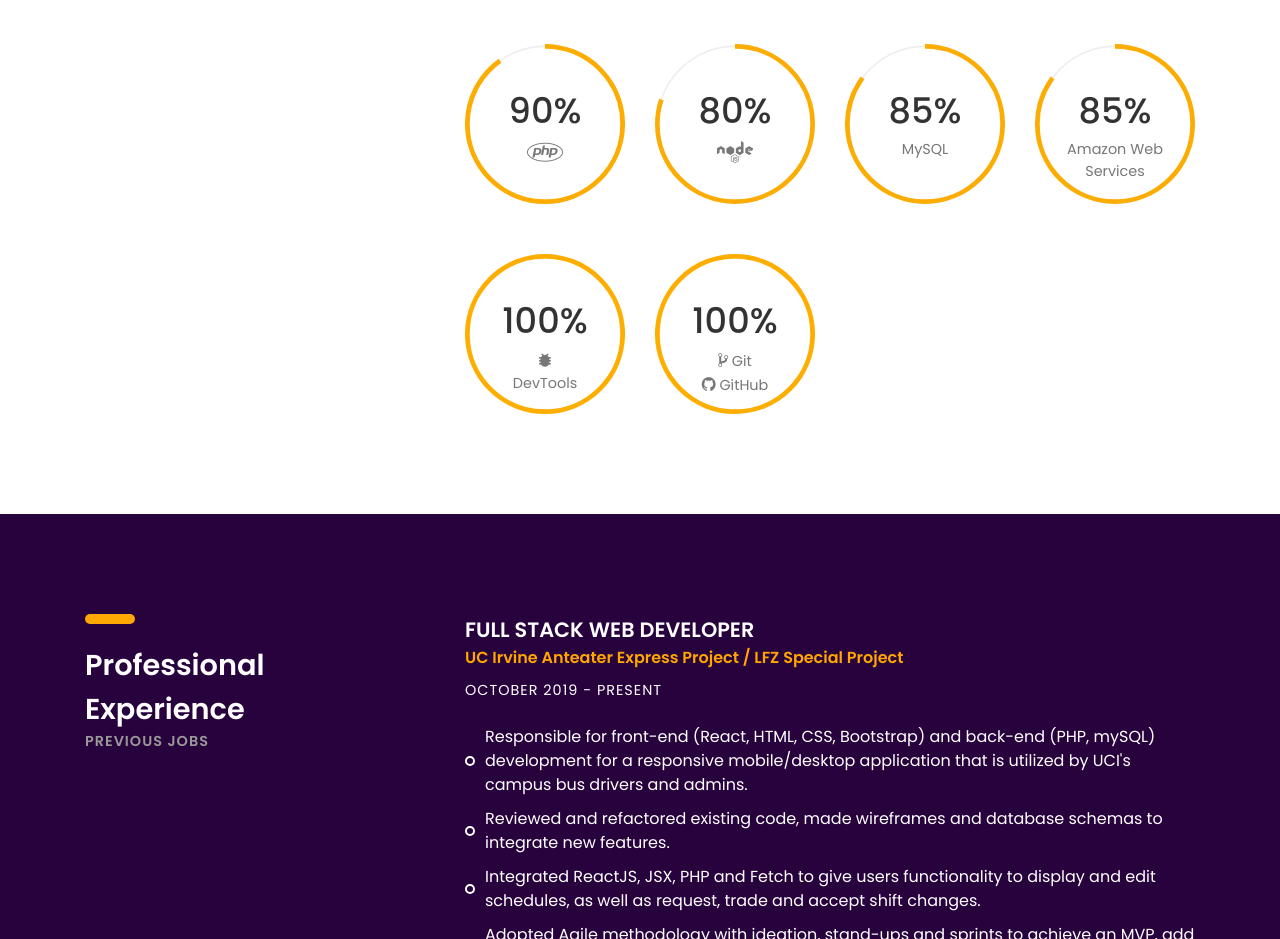
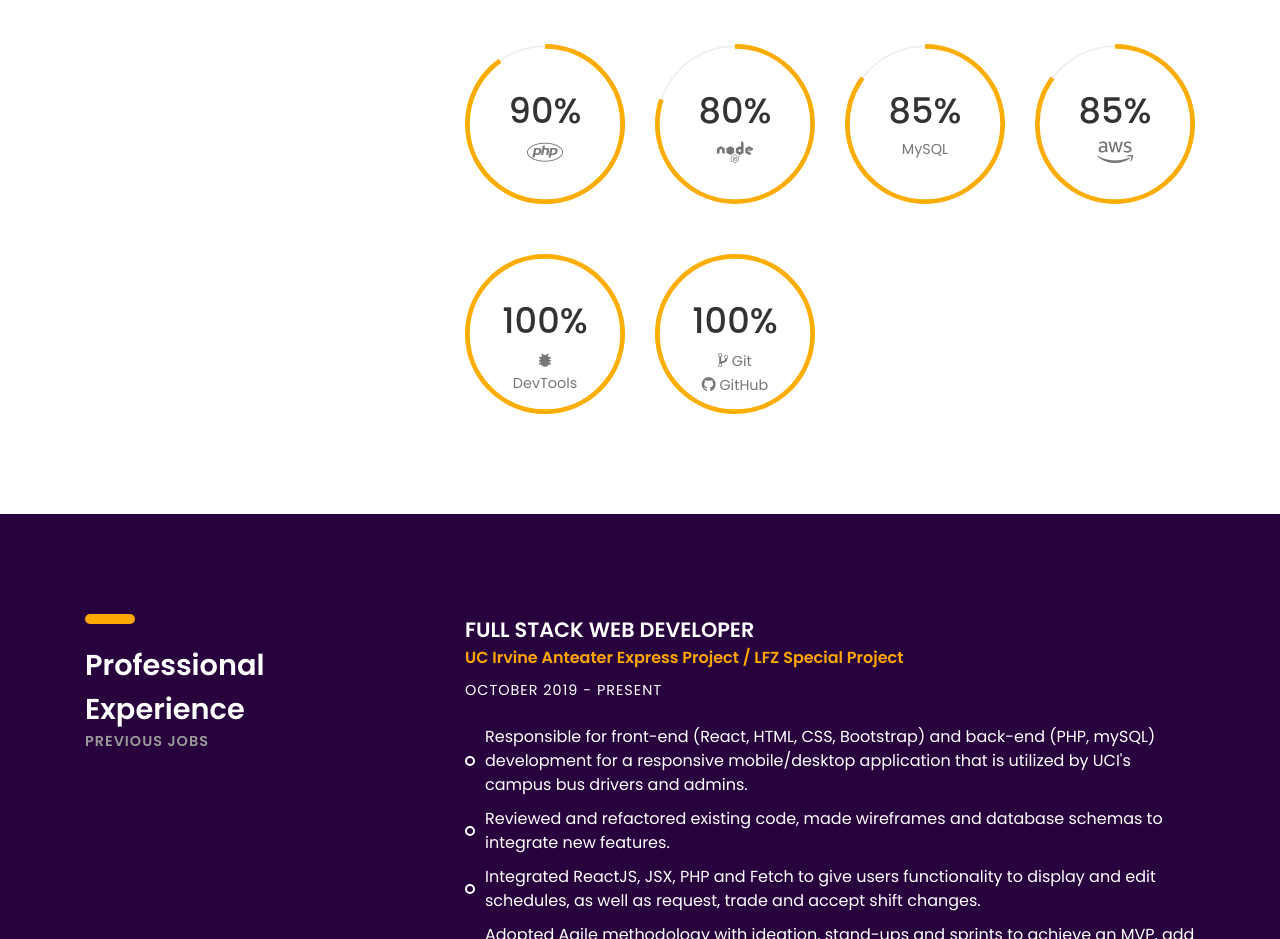
Before and after one commit to mr1hm/portfolio-me, a plain HTML site: page index.html in a window 1280 px wide. Shown: the part 3220-4159 px from the top of the page. Drawn offline with nearby package versions, Linux system fonts and the light colour scheme; files whose address does not match are found by name.

Commit message:
added aws icon

```diff
--- a/index.html
+++ b/index.html
@@ -287,7 +287,7 @@
 							<div class="radial-prog-area margin-b-50">
 								<div class="radial-progress" data-prog-percent=".85">
 									<div></div>
-									<h6 class="progress-title">Amazon Web<br>Services</h6>
+									<h6 class="progress-title"><i class="fab fa-aws fa-2x"></i></h6>
 								</div>
 							</div><!-- radial-prog-area-->
 						</div><!-- col-sm-6-->
```
